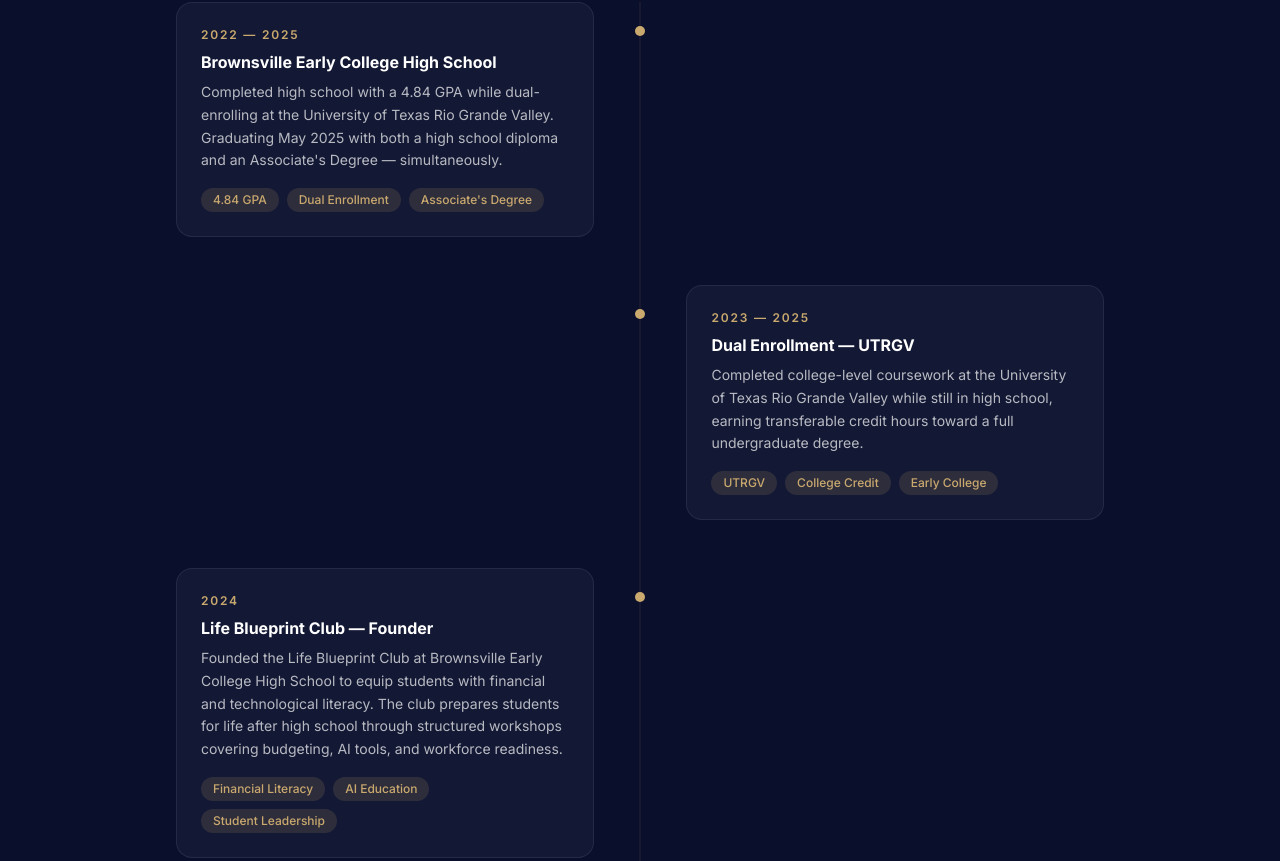
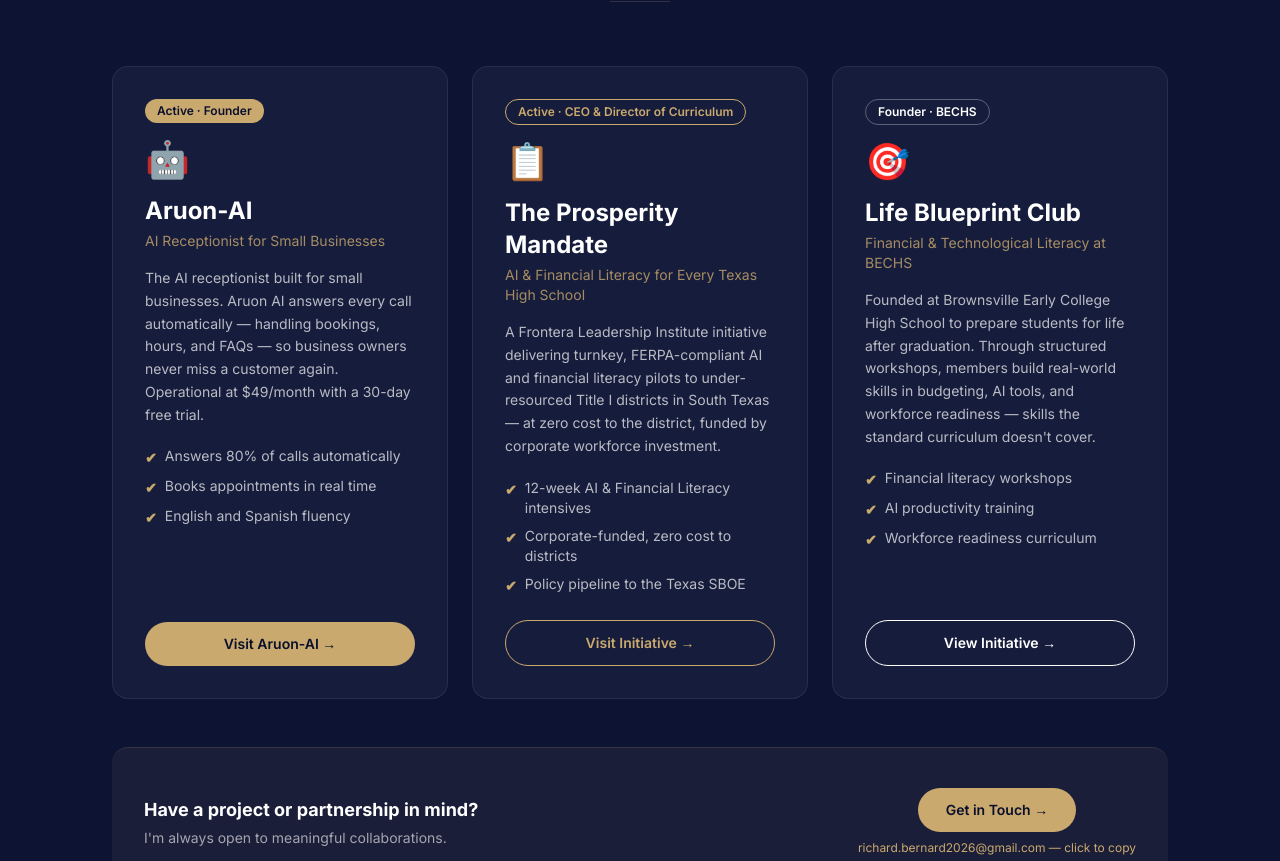
Before and after one commit to richardbernard2026/rb-portfolio-, a SvelteKit app: page / in a window 1280 px wide. Shown: the part 1739-2600 px from the top of the page. Built offline with nearby package versions, Linux system fonts and the light colour scheme.

Commit message:
Projects and Initiatives

```diff
--- a/eslint.config.js
+++ b/eslint.config.js
@@ -25,8 +25,8 @@ export default defineConfig([
 	},
 
 	{
-		// Override or add rule settings here, such as:
-		// 'svelte/button-has-type': 'error'
-		rules: {}
+		rules: {
+			'svelte/no-navigation-without-resolve': 'off'
+		}
 	}
 ]);
--- a/src/routes/+page.svelte
+++ b/src/routes/+page.svelte
@@ -14,6 +14,17 @@
 			copied = true;
 			clearTimeout(copyTimeout);
 			copyTimeout = setTimeout(() => (copied = false), 2000);
+		});
+	}
+
+	let calloutCopied = $state(false);
+	let calloutCopyTimeout;
+
+	function handleCalloutEmailClick() {
+		navigator.clipboard.writeText('richard.bernard2026@gmail.com').then(() => {
+			calloutCopied = true;
+			clearTimeout(calloutCopyTimeout);
+			calloutCopyTimeout = setTimeout(() => (calloutCopied = false), 2000);
 		});
 	}
 
@@ -108,6 +119,48 @@
 			ease: 'power2.out',
 			scrollTrigger: {
 				trigger: '#achievements-row',
+				start: 'top 90%'
+			}
+		});
+
+		// ── Projects: section header ──────────────────────────────
+		gsap.from('#projects-header', {
+			y: 30,
+			opacity: 0,
+			duration: 0.8,
+			ease: 'power2.out',
+			scrollTrigger: {
+				trigger: '#projects-header',
+				start: 'top 85%'
+			}
+		});
+
+		// ── Projects: cards staggered fade-up ─────────────────────
+		gsap.from('.project-card', {
+			y: 40,
+			opacity: 0,
+			duration: 0.7,
+			stagger: 0.15,
+			ease: 'power2.out',
+			scrollTrigger: {
+				trigger: '#projects-grid',
+				start: 'top 85%'
+			}
+		});
+
+		// ── Projects: card hover animations ───────────────────────
+		document.querySelectorAll('.project-card').forEach((card) => {
+			card.addEventListener('mouseenter', () => gsap.to(card, { y: -4, duration: 0.3, ease: 'power2.out' }));
+			card.addEventListener('mouseleave', () => gsap.to(card, { y: 0, duration: 0.3, ease: 'power2.out' }));
+		});
+
+		// ── Projects: callout bar ──────────────────────────────────
+		gsap.from('#projects-callout', {
+			opacity: 0,
+			duration: 0.8,
+			ease: 'power2.out',
+			scrollTrigger: {
+				trigger: '#projects-callout',
 				start: 'top 90%'
 			}
 		});
@@ -304,6 +357,178 @@
 </section>
 
 <!-- ══════════════════════════════════════════════════════════════
+     PROJECTS & INITIATIVES
+══════════════════════════════════════════════════════════════ -->
+<section id="projects" class="w-full py-24" style="background: #0D1333;">
+	<div class="max-w-6xl mx-auto px-6 md:px-12">
+
+		<!-- ── Section Header ── -->
+		<div id="projects-header" class="flex flex-col items-center text-center mb-16">
+			<p class="text-xs font-semibold uppercase tracking-[0.2em] mb-3" style="color: #C9A96E;">
+				What I'm Building
+			</p>
+			<h2 class="text-3xl md:text-4xl font-bold text-white mb-4">
+				Projects &amp; Initiatives
+			</h2>
+			<p class="text-sm md:text-base text-white/60 max-w-2xl mx-auto leading-relaxed">
+				From AI ventures to community impact — each project is a deliberate step toward a larger vision.
+			</p>
+			<div class="mt-4" style="width: 60px; height: 1px; background: rgba(201,169,110,0.2);"></div>
+		</div>
+
+		<!-- ── Cards Grid ── -->
+		<div id="projects-grid" class="grid grid-cols-1 md:grid-cols-2 lg:grid-cols-3 gap-6 items-stretch mb-12">
+
+			<!-- Card 1: Aruon-AI -->
+			<div
+				role="article"
+				class="project-card rounded-2xl p-8 flex flex-col transition-colors duration-300"
+				style="background: rgba(255,255,255,0.04); border: 1px solid rgba(255,255,255,0.08);"
+				onmouseenter={(e) => e.currentTarget.style.borderColor='rgba(201,169,110,0.4)'}
+				onmouseleave={(e) => e.currentTarget.style.borderColor='rgba(255,255,255,0.08)'}
+			>
+				<div class="flex items-start justify-between mb-4">
+					<span
+						class="text-xs font-semibold px-3 py-1 rounded-full"
+						style="background: #C9A96E; color: #0A0F2C;"
+					>Active · Founder</span>
+				</div>
+				<div class="text-4xl mb-0">🤖</div>
+				<h3 class="text-2xl font-bold text-white mt-4 mb-1">Aruon-AI</h3>
+				<p class="text-sm mb-4" style="color: rgba(201,169,110,0.8);">AI Receptionist for Small Businesses</p>
+				<p class="text-sm text-white/70 leading-relaxed mb-5">
+					The AI receptionist built for small businesses. Aruon AI answers every call automatically — handling bookings, hours, and FAQs — so business owners never miss a customer again. Operational at $49/month with a 30-day free trial.
+				</p>
+				<ul class="flex flex-col gap-2 mb-6">
+					{#each [
+						'Answers 80% of calls automatically',
+						'Books appointments in real time',
+						'English and Spanish fluency'
+					] as feat (feat)}
+						<li class="flex items-start gap-2 text-sm text-white/70">
+							<span class="font-bold mt-0.5" style="color: #C9A96E;">✔</span>{feat}
+						</li>
+					{/each}
+				</ul>
+				<a
+					href="https://aruon.ai"
+					target="_blank"
+					rel="noopener noreferrer"
+					class="mt-auto text-center text-sm font-semibold px-6 py-3 rounded-full transition-all duration-200 hover:brightness-110 active:scale-95"
+					style="background: #C9A96E; color: #0A0F2C;"
+				>Visit Aruon-AI →</a>
+			</div>
+
+			<!-- Card 2: Prosperity Mandate -->
+			<div
+				role="article"
+				class="project-card rounded-2xl p-8 flex flex-col transition-colors duration-300"
+				style="background: rgba(255,255,255,0.04); border: 1px solid rgba(255,255,255,0.08);"
+				onmouseenter={(e) => e.currentTarget.style.borderColor='rgba(201,169,110,0.4)'}
+				onmouseleave={(e) => e.currentTarget.style.borderColor='rgba(255,255,255,0.08)'}
+			>
+				<div class="flex items-start justify-between mb-4">
+					<span
+						class="text-xs font-semibold px-3 py-1 rounded-full"
+						style="border: 1px solid #C9A96E; color: #C9A96E;"
+					>Active · CEO &amp; Director of Curriculum</span>
+				</div>
+				<div class="text-4xl mb-0">📋</div>
+				<h3 class="text-2xl font-bold text-white mt-4 mb-1">The Prosperity Mandate</h3>
+				<p class="text-sm mb-4" style="color: rgba(201,169,110,0.8);">AI &amp; Financial Literacy for Every Texas High School</p>
+				<p class="text-sm text-white/70 leading-relaxed mb-5">
+					A Frontera Leadership Institute initiative delivering turnkey, FERPA-compliant AI and financial literacy pilots to under-resourced Title I districts in South Texas — at zero cost to the district, funded by corporate workforce investment.
+				</p>
+				<ul class="flex flex-col gap-2 mb-6">
+					{#each [
+						'12-week AI & Financial Literacy intensives',
+						'Corporate-funded, zero cost to districts',
+						'Policy pipeline to the Texas SBOE'
+					] as feat (feat)}
+						<li class="flex items-start gap-2 text-sm text-white/70">
+							<span class="font-bold mt-0.5" style="color: #C9A96E;">✔</span>{feat}
+						</li>
+					{/each}
+				</ul>
+				<a
+					href="https://www.prosperitymandate.org/"
+					target="_blank"
+					rel="noopener noreferrer"
+					class="mt-auto text-center text-sm font-semibold px-6 py-3 rounded-full transition-all duration-200 hover:bg-[#C9A96E]/10 active:scale-95"
+					style="border: 1px solid #C9A96E; color: #C9A96E;"
+				>Visit Initiative →</a>
+			</div>
+
+			<!-- Card 3: Life Blueprint Club -->
+			<div
+				role="article"
+				class="project-card rounded-2xl p-8 flex flex-col transition-colors duration-300"
+				style="background: rgba(255,255,255,0.04); border: 1px solid rgba(255,255,255,0.08);"
+				onmouseenter={(e) => e.currentTarget.style.borderColor='rgba(201,169,110,0.4)'}
+				onmouseleave={(e) => e.currentTarget.style.borderColor='rgba(255,255,255,0.08)'}
+			>
+				<div class="flex items-start justify-between mb-4">
+					<span
+						class="text-xs font-semibold px-3 py-1 rounded-full"
+						style="border: 1px solid rgba(255,255,255,0.3); color: white;"
+					>Founder · BECHS</span>
+				</div>
+				<div class="text-4xl mb-0">🎯</div>
+				<h3 class="text-2xl font-bold text-white mt-4 mb-1">Life Blueprint Club</h3>
+				<p class="text-sm mb-4" style="color: rgba(201,169,110,0.8);">Financial &amp; Technological Literacy at BECHS</p>
+				<p class="text-sm text-white/70 leading-relaxed mb-5">
+					Founded at Brownsville Early College High School to prepare students for life after graduation. Through structured workshops, members build real-world skills in budgeting, AI tools, and workforce readiness — skills the standard curriculum doesn't cover.
+				</p>
+				<ul class="flex flex-col gap-2 mb-6">
+					{#each [
+						'Financial literacy workshops',
+						'AI productivity training',
+						'Workforce readiness curriculum'
+					] as feat (feat)}
+						<li class="flex items-start gap-2 text-sm text-white/70">
+							<span class="font-bold mt-0.5" style="color: #C9A96E;">✔</span>{feat}
+						</li>
+					{/each}
+				</ul>
+				<a
+					href="/life-blueprint"
+					class="mt-auto text-center text-sm font-semibold px-6 py-3 rounded-full transition-all duration-200 hover:bg-white/10 active:scale-95"
+					style="border: 1px solid white; color: white;"
+				>View Initiative →</a>
+			</div>
+
+		</div>
+
+		<!-- ── Callout Bar ── -->
+		<div
+			id="projects-callout"
+			class="w-full rounded-2xl px-8 py-10 flex flex-col md:flex-row items-center justify-between gap-6"
+			style="background: rgba(201,169,110,0.08); border-top: 1px solid rgba(201,169,110,0.15); border-bottom: 1px solid rgba(201,169,110,0.15);"
+		>
+			<div class="text-center md:text-left">
+				<p class="text-lg font-bold text-white mb-1">Have a project or partnership in mind?</p>
+				<p class="text-sm text-white/60">I'm always open to meaningful collaborations.</p>
+			</div>
+			<div class="flex flex-col items-center gap-2">
+				<a
+					href="mailto:richard.bernard2026@gmail.com"
+					class="shrink-0 text-sm font-semibold px-7 py-3 rounded-full transition-all duration-200 hover:brightness-110 active:scale-95"
+					style="background: #C9A96E; color: #0A0F2C;"
+				>Get in Touch →</a>
+				<button
+					onclick={handleCalloutEmailClick}
+					class="text-xs bg-transparent border-none p-0 cursor-pointer transition-opacity duration-200 hover:opacity-70"
+					style="color: #C9A96E;"
+				>
+					{calloutCopied ? '✓ Copied!' : 'richard.bernard2026@gmail.com — click to copy'}
+				</button>
+			</div>
+		</div>
+
+	</div>
+</section>
+
+<!-- ══════════════════════════════════════════════════════════════
      ACADEMICS & LEADERSHIP
 ══════════════════════════════════════════════════════════════ -->
 <section id="academics" class="w-full py-24 bg-[#0A0F2C]">
```
